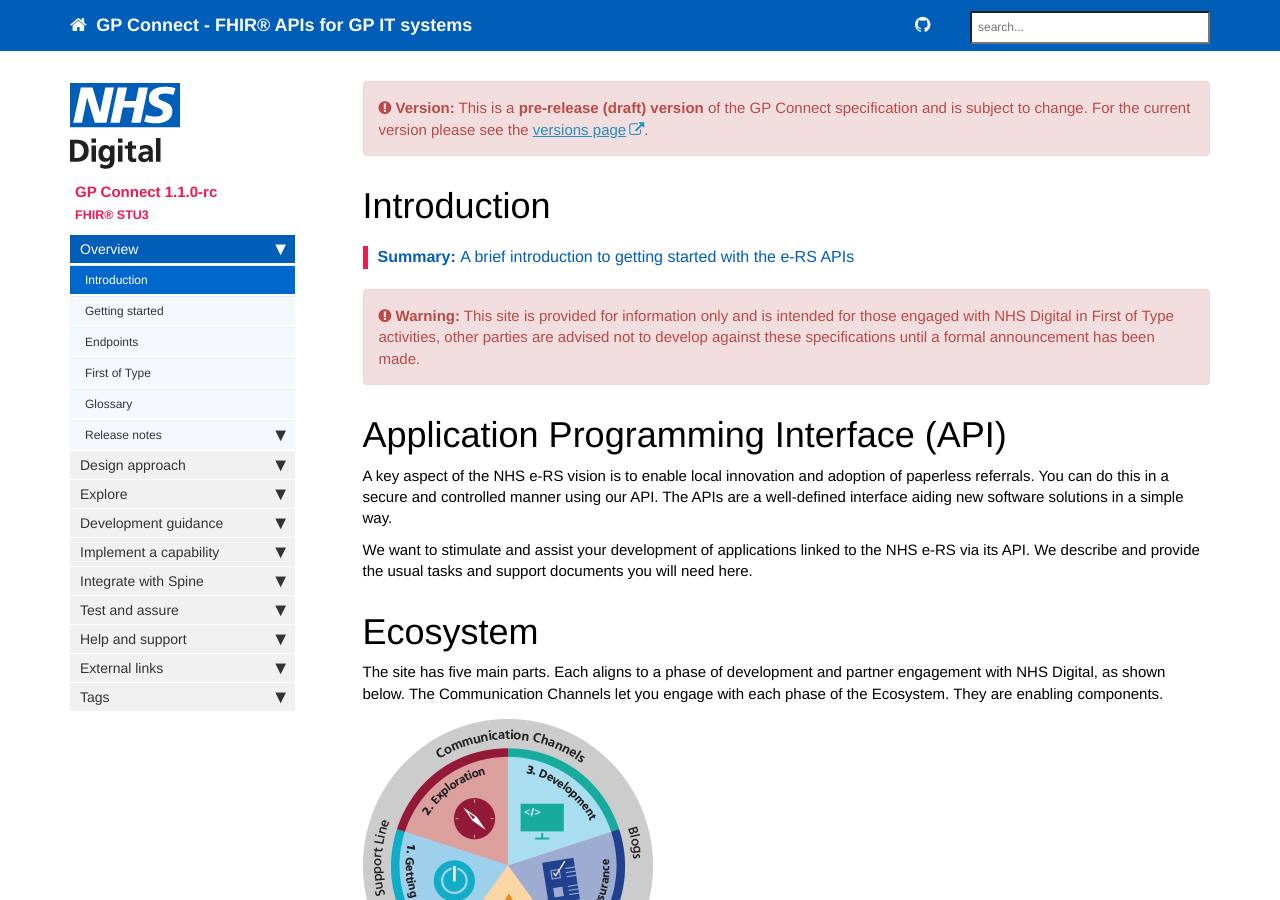
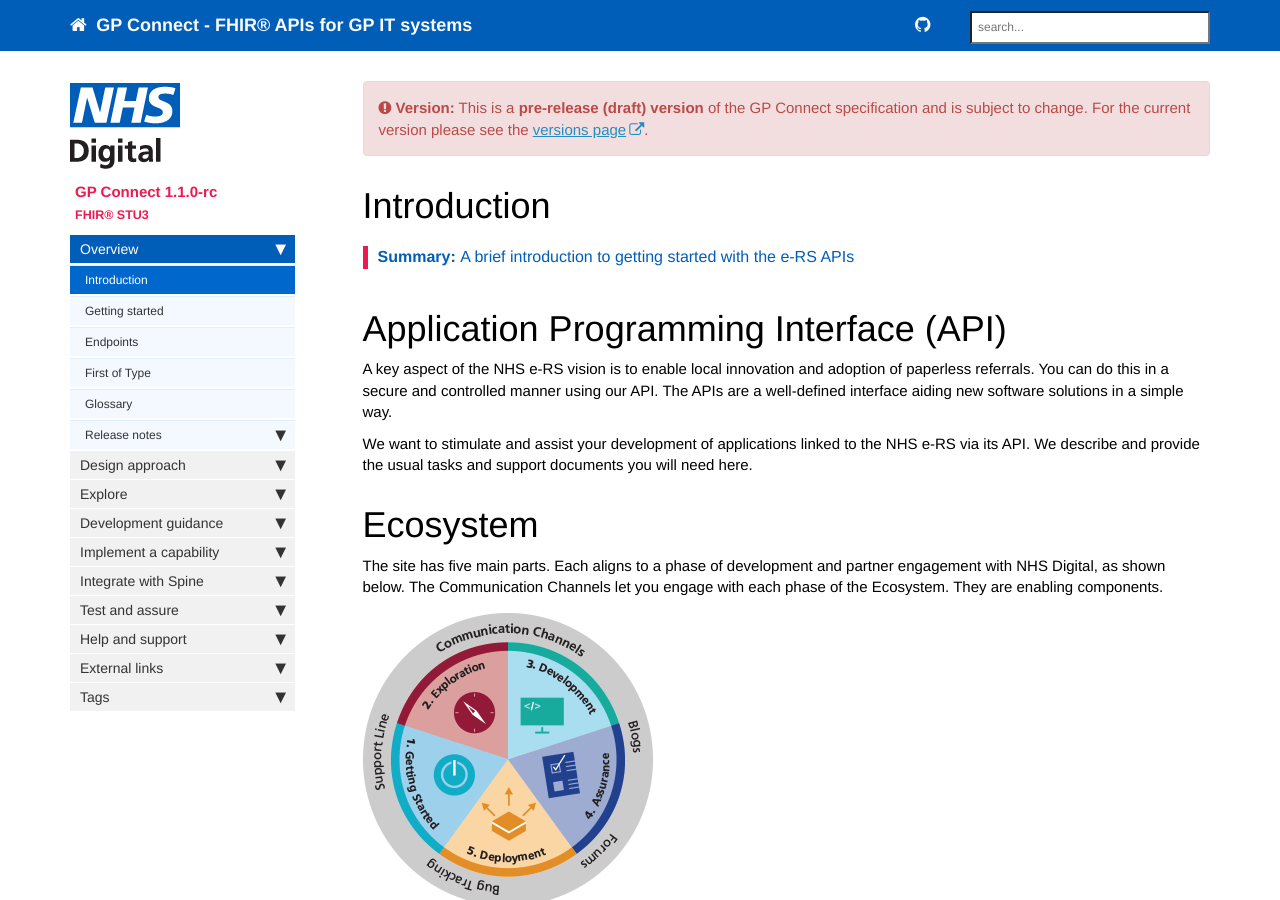
Before and after one commit to wurble369/websitetest, a Jekyll site: the page built from index.md, in a window 1280 px wide and 900 px high. Built offline with Jekyll 4.4.1, drawn with Linux system fonts in a browser that asks for light colours; nearby versions of some CDN libraries; comment, search, counter and statistics services are not loaded; part of the change alters nothing that is shown.

Commit message:
remove index warning

```diff
--- a/index.md
+++ b/index.md
@@ -7,12 +7,6 @@ permalink: index.html
 toc: false
 summary: A brief introduction to getting started with the e-RS APIs
 ---
-
-{% include warning.html content="This site is provided for information only and is intended for those engaged with NHS Digital in First of Type activities, other parties are advised not to develop against these specifications until a formal announcement has been made." %}
-
-{% comment %}
-[![Semver](http://img.shields.io/badge/semver-2.0.0-yellow.svg)](http://semver.org/spec/v2.0.0.html){:target="_blank" class="no_icon"} [![License](http://img.shields.io/:license-apache2-blue.svg)](http://www.apache.org/licenses/LICENSE-2.0.html){:target="_blank" class="no_icon"}
-{% endcomment %}
 
 # Application Programming Interface (API) #
 
```
